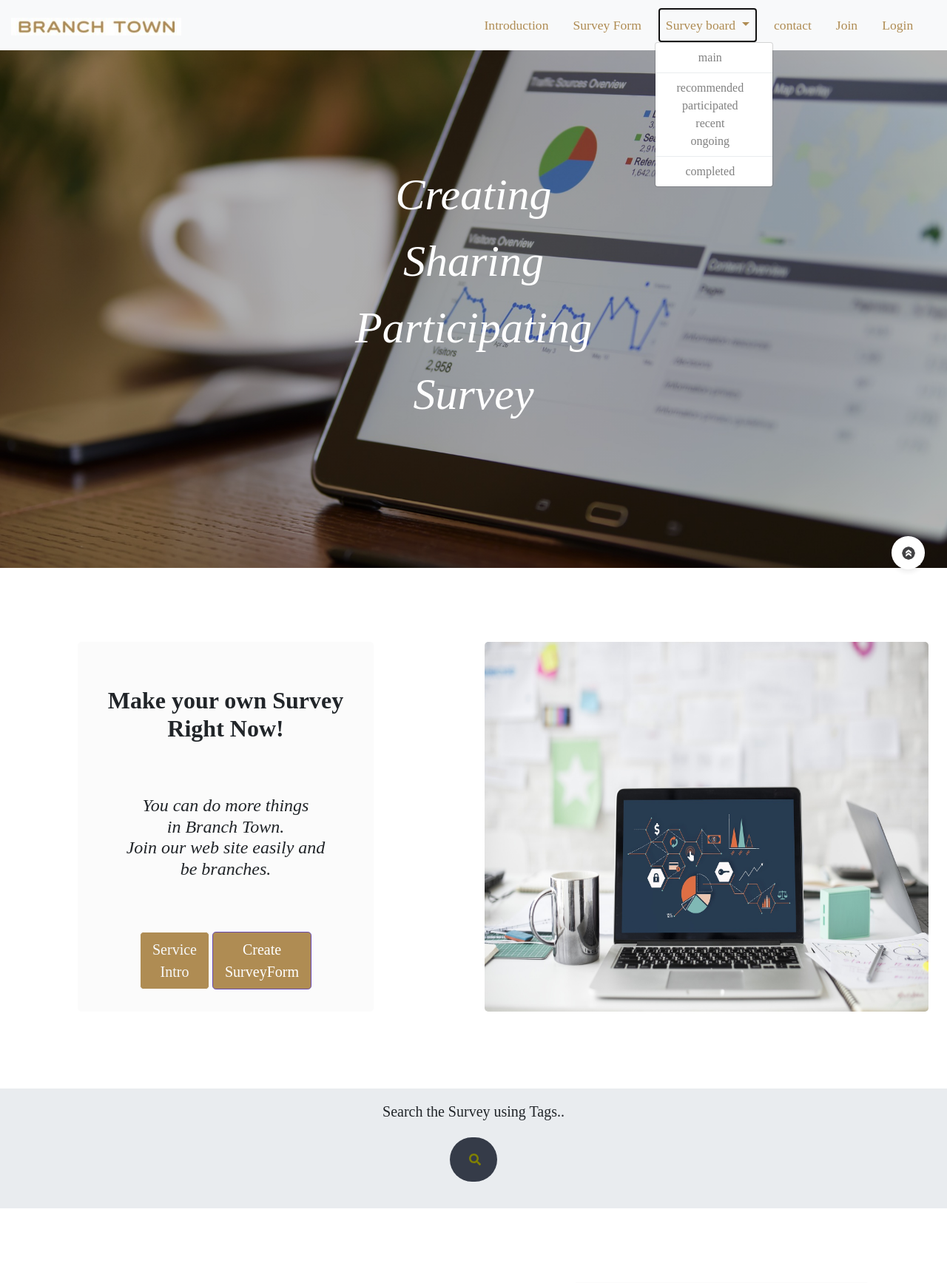
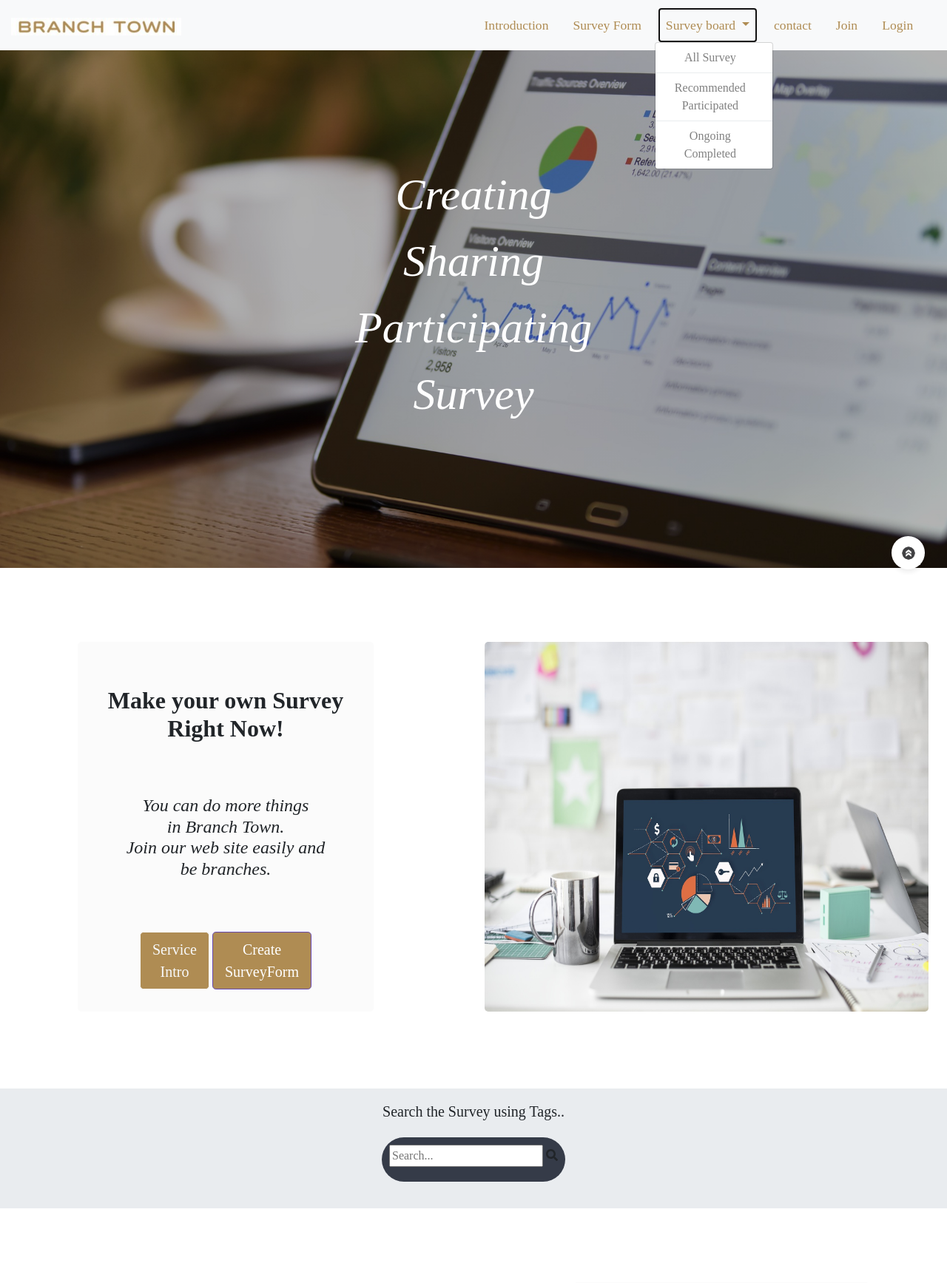
Before and after one commit to pirogramming/BranchTown, a Django app: page /main/ in a window 1280 px wide, after a click on "Survey board". Shown: the top 1735 px of the page at 74% size. Run offline with Django 3.2, Linux system fonts and the light colour scheme; data that the repository does not hold is empty; some libraries are stand-ins or nearby versions; some web fonts are replaced.

Commit message:
board dropdown 수정 / main tag 검색기능 구현..?/ profile에 mysurvey link추가

```diff
--- a/accounts/templates/accounts/profile.html
+++ b/accounts/templates/accounts/profile.html
@@ -16,6 +16,9 @@
                     <a href="{% url 'board:survey_tag' tag.id %}">#{{ tag }}</a>
                 {% endfor %}
             </li>
+            <li class="list-group-item">
+                <a href="{% url 'survey:my_survey' %}">My Survey</a>
+            </li>
         </ul>
     </div>
 
--- a/board/urls.py
+++ b/board/urls.py
@@ -4,19 +4,10 @@ from . import views
 app_name = 'board'
 
 urlpatterns = [
-    path('list/', views.survey_list),
-    path('<int:pk>/', views.survey_detail, name='survey_detail'),
-
     path('', views.main, name='main'),
-
     path('interest/', views.survey_interest, name='survey_interest'),
-    path('recent/', views.survey_recent, name='survey_recent'),
-
     path('ongoing/', views.survey_ongoing, name='survey_ongoing'),
-
     path('answer/', views.survey_participated, name='survey_participated'),
     path('complete/', views.survey_complete, name='survey_complete'),
-
     path('tag/<int:pk>/', views.survey_tag, name='survey_tag'),
-
 ]
--- a/branchtown/templates/layout.html
+++ b/branchtown/templates/layout.html
@@ -40,14 +40,13 @@
                 <li class="nav-item dropdown">
                   <a href="#" class="dropdown-toggle nav-link" style=" color : #af8c53;" href="#"  data-toggle="dropdown" role="button" aria-expanded="false">Survey board <span class="caret"></span></a>
                       <ul class="dropdown-menu" role="menu">
-                            <li><a href="{% url 'board:main' %}" style="font-size : 16px; margin-left :0; color : gray;">main</a></li>
+                            <li><a href="{% url 'board:main' %}" style="font-size : 16px; margin-left :0; color : gray;">All Survey</a></li>
                             <div class="dropdown-divider"></div>
-                            <li><a href="{% url 'board:survey_interest' %}" style="font-size : 16px; margin-left :0; color : gray;">recommended</a></li>
-                            <li><a href="#" style="font-size : 16px; margin-left :0; color : gray;">participated</a></li>
-                            <li><a href="{% url 'board:survey_recent' %}" style="font-size : 16px; margin-left :0; color : gray;">recent</a></li>
-                            <li><a href="{% url 'board:survey_ongoing' %}" style="font-size : 16px; margin-left :0; color : gray;">ongoing</a></li>
+                            <li><a href="{% url 'board:survey_interest' %}" style="font-size : 16px; margin-left :0; color : gray;">Recommended</a></li>
+                            <li><a href="{% url 'board:survey_participated' %}" style="font-size : 16px; margin-left :0; color : gray;">Participated</a></li>
                             <div class="dropdown-divider"></div>
-                            <li><a href="{% url 'board:survey_complete' %}" style="font-size : 16px; margin-left :0; color : gray;">completed</a></li>
+                            <li><a href="{% url 'board:survey_ongoing' %}" style="font-size : 16px; margin-left :0; color : gray;">Ongoing</a></li>
+                            <li><a href="{% url 'board:survey_complete' %}" style="font-size : 16px; margin-left :0; color : gray;">Completed</a></li>
                       </ul>
                 </li>
                 <li class="nav-item">
--- a/main/templates/main/mainpage.html
+++ b/main/templates/main/mainpage.html
@@ -44,8 +44,11 @@
             <div class="container h-100">
               <div class="d-flex justify-content-center h-100">
                 <div class="searchbar">
-                  <input class="search_input" type="text" name="" placeholder="Search...">
-                  <a href="#" class="search_icon"><i class="fas fa-search"></i></a>
+                    <form action="" method="get">
+                        <input class="" type="text" name="tag" placeholder="Search...">
+{#                        <a href="#" class="search_icon"><i class="fas fa-search"></i></a>#}
+                        <input type="submit" class="fas fa-search">
+                    </form>
                 </div>
               </div>
             </div>
--- a/main/views.py
+++ b/main/views.py
@@ -1,5 +1,6 @@
-from django.shortcuts import render
+from django.shortcuts import render, redirect
 from survey.models import Survey
+from tag.models import Tag
 
 
 def mainpage(request):
@@ -9,6 +10,11 @@ def mainpage(request):
         survey_interest = Survey.objects.filter(tag__in=tags).distinct()
     else:
         survey_interest = Survey.objects.all().order_by('-id')  # TODO 일단 board.survey_recent.surveys 와 똑같이 설정 추후 변경해야함
+
+    searched_tag = request.GET.get('tag')
+    if Tag.objects.filter(name=searched_tag):
+        tag = Tag.objects.get(name=searched_tag)
+        return redirect('board:survey_tag', tag.pk)
 
     return render(request, 'main/mainpage.html', {
         'survey_interest': survey_interest,
--- a/survey/views.py
+++ b/survey/views.py
@@ -13,6 +13,8 @@ def make_survey(request):
             survey.author = request.user
             survey.status = 'o'     # TODO: 일단 'o' 로 설정, 추후에 model 에 status 추가 후 값 변경해야함
             survey.save()
+            survey_instance = Survey.objects.get(pk=survey.pk)
+            survey_instance.tag.add(*form.cleaned_data['tags'])
             return redirect('survey:make_index', survey.pk)
     else:
         form = SurveyForm()
@@ -20,7 +22,6 @@ def make_survey(request):
     return render(request, 'survey/make_survey.html', {
         'form': form,
     })
-
 
 @login_required
 def make_index(request, pk):
```
Also changed, not shown: board/views.py (+4 -32 lines), survey/forms.py (+39 -1 lines).
